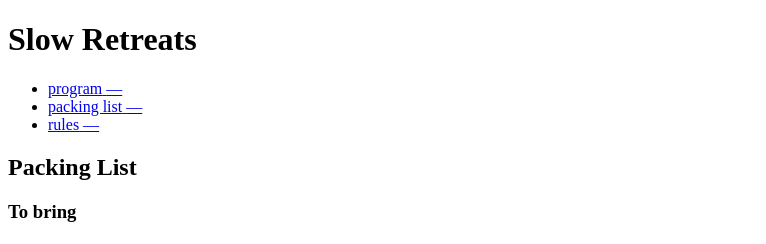
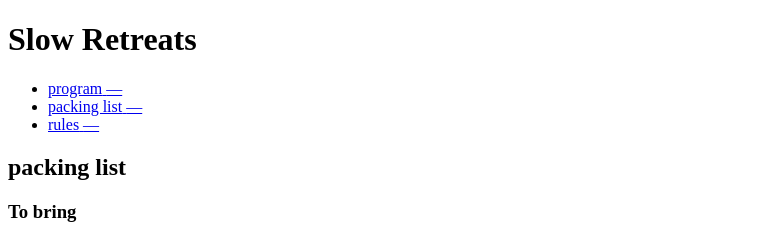
Before and after one commit to mirhamasala/slow-retreats, a Next.js app: page / in a window 1280 px wide. Shown: the top 244 px of the page, without its empty margins (0-766 px from the left). Built offline with nearby package versions, Linux system fonts and the light colour scheme.

Commit message:
Import packingList constant

```diff
--- a/components/PackingList.js
+++ b/components/PackingList.js
@@ -1,4 +1,6 @@
 import { MinusSmIcon, PlusSmIcon } from '@heroicons/react/outline';
+
+import { packingList } from '../constants/sections';
 
 import Section from './Section';
 
@@ -17,7 +19,7 @@ const leaveHomeItems = [
 
 function PackingList() {
   return (
-    <Section id="packing-list" title="Packing List">
+    <Section id={packingList.id} title={packingList.title}>
       <>
         <h3 className="pb-3 text-2xl">To bring</h3>
         <ul className="mb-6 space-y-2">
```
